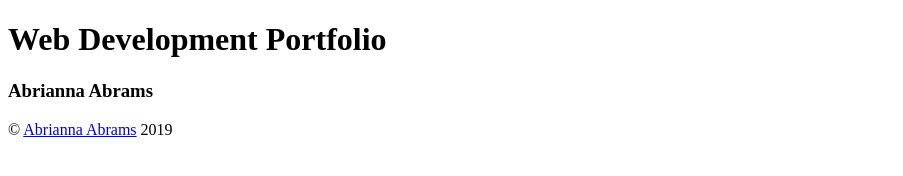
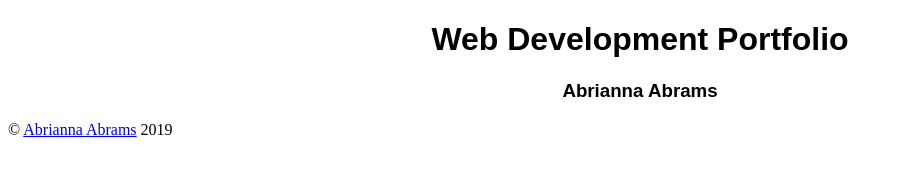
Before and after one commit to abriabrams2001/abriabrams2001.github.io, a plain HTML site: page index.html in a window 1280 px wide. Shown: the whole page, without its empty margins (0-903 px from the left). Drawn offline with Linux system fonts and the light colour scheme; files that its build step writes are made by us from their sources.

Commit message:
Update index.html (2)

```diff
--- a/index.html
+++ b/index.html
@@ -3,6 +3,7 @@
 <head>
   <title>Portfolio</title>
   <meta charset="utf-8">
+  <link rel="stylesheet" href="stylesheets/styles.css" />
 </head>
 <body>
   <div class="container">
```
